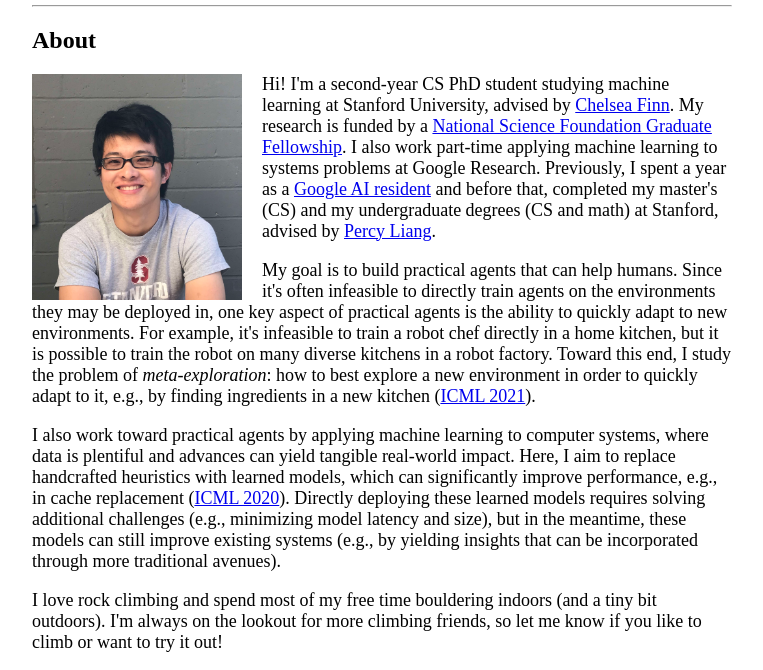
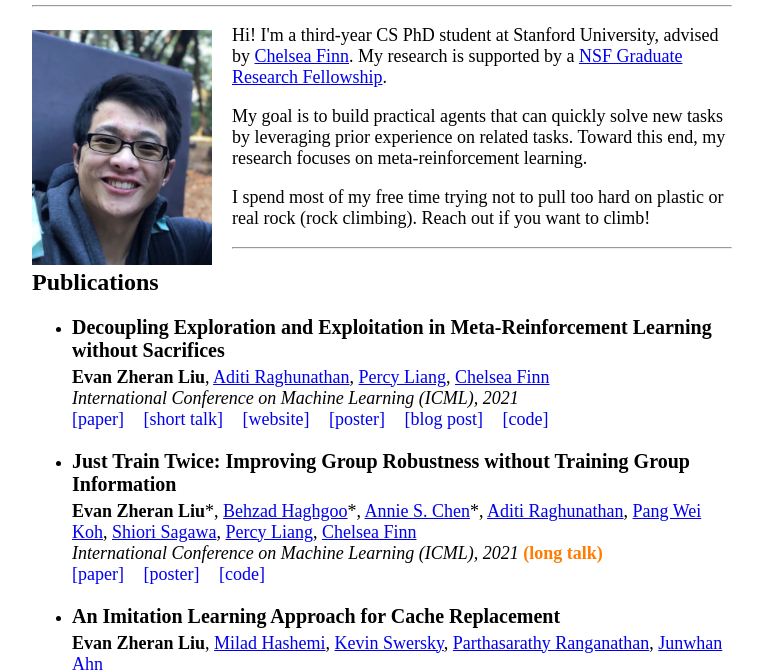
Before and after one commit to ezliu/ezliu.github.io, a plain HTML site: page index.html in a window 1280 px wide. Shown: the part 99-769 px from the top of the page, without its empty margins (258-1021 px from the left). Drawn offline with Linux system fonts and the light colour scheme; a web font is replaced by a local one.

Commit message:
Slim text and update photo

```diff
--- a/index.html
+++ b/index.html
@@ -35,56 +35,23 @@
     </div>
     <hr>
     <div id="about">
-      <h2 class="goudy">About</h2>
-      <img src="images/evan.jpg">
+      <img src="images/evan_castle.jpg" style="width:180px; height:auto; padding-top:5px">
       <p>
-        Hi! I'm a second-year CS PhD student studying machine learning at
-        Stanford University, advised by
+        Hi! I'm a third-year CS PhD student at Stanford University, advised by
         <a href="https://ai.stanford.edu/~cbfinn/">Chelsea Finn</a>.
-        My research is funded by a
-        <a href="https://www.nsfgrfp.org/">National Science Foundation Graduate Fellowship</a>.
-        I also work part-time applying machine learning to systems problems at Google Research.
-        Previously, I spent a year as a
-        <a href="https://ai.google/research/join-us/ai-residency/">Google AI resident</a>
-        and before that, completed my
-        master's (CS) and my undergraduate degrees (CS and math) at Stanford,
-        advised by <a href="https://cs.stanford.edu/~pliang/">Percy Liang</a>.
+        My research is supported by a
+        <a href="https://www.nsfgrfp.org/">NSF Graduate Research Fellowship</a>.
       </p>
 
       <p>
-        My goal is to build practical agents that can help humans.
-        Since it's often infeasible to directly train agents on the
-        environments they may be deployed in, one key aspect of practical agents
-        is the ability to quickly adapt to new environments.
-        For example, it's infeasible to train a robot chef directly in a
-        home kitchen, but it is possible to train the robot on many diverse
-        kitchens in a robot factory.
-        Toward this end, I study the problem of <i>meta-exploration</i>:
-        how to best explore a new environment in order to quickly adapt to it,
-        e.g., by finding ingredients in a new kitchen
-        (<a href="https://arxiv.org/abs/2008.02790">ICML 2021</a>).
+        My goal is to build practical agents that can quickly solve new tasks
+        by leveraging prior experience on related tasks.
+        Toward this end, my research focuses on meta-reinforcement learning.
       </p>
 
       <p>
-        I also work toward practical agents by applying machine
-        learning to computer systems, where data is plentiful and advances can
-        yield tangible real-world impact.
-        Here, I aim to replace handcrafted heuristics with
-        learned models, which can significantly improve performance,
-        e.g., in cache replacement
-        (<a href="https://arxiv.org/abs/2006.16239">ICML 2020</a>).
-        Directly deploying these learned models requires
-        solving additional challenges (e.g., minimizing model latency and size),
-        but in the meantime, these models can still improve existing systems
-        (e.g., by yielding insights that can be incorporated through more
-        traditional avenues).
-      </p>
-
-      <p>
-        I love rock climbing and spend most of my free time bouldering indoors
-        (and a tiny bit outdoors).
-        I'm always on the lookout for more climbing friends, so let me know if
-        you like to climb or want to try it out!
+        I spend most of my free time trying not to pull too hard on plastic or real rock (rock climbing).
+        Reach out if you want to climb!
       </p>
     </div>
 
@@ -220,7 +187,7 @@
     <div id="contact">
       <h2 class="goudy">Contact</h2>
       <p>You can reach me at [my first name][my last name]@cs.stanford.edu</p>
-      <p>Last updated: <b>May 8, 2021</b> </p>
+      <p>Last updated: <b>March 22, 2022</b> </p>
     </div>
   </div>
 </body>
```
Also changed, not shown: images/evan_castle.jpg (added), 1 other file.
